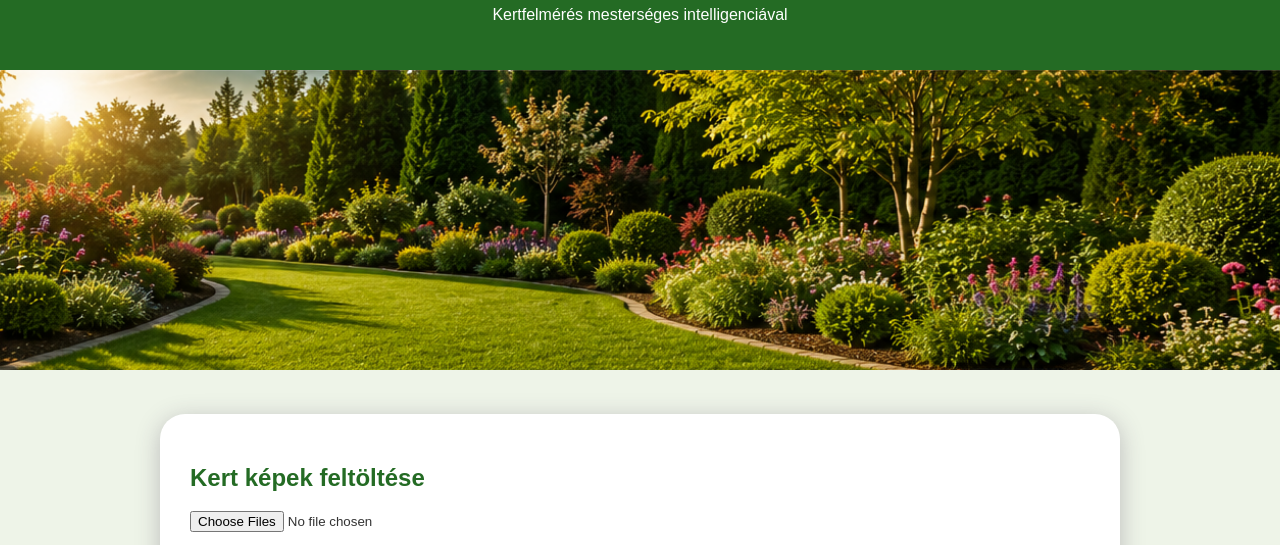
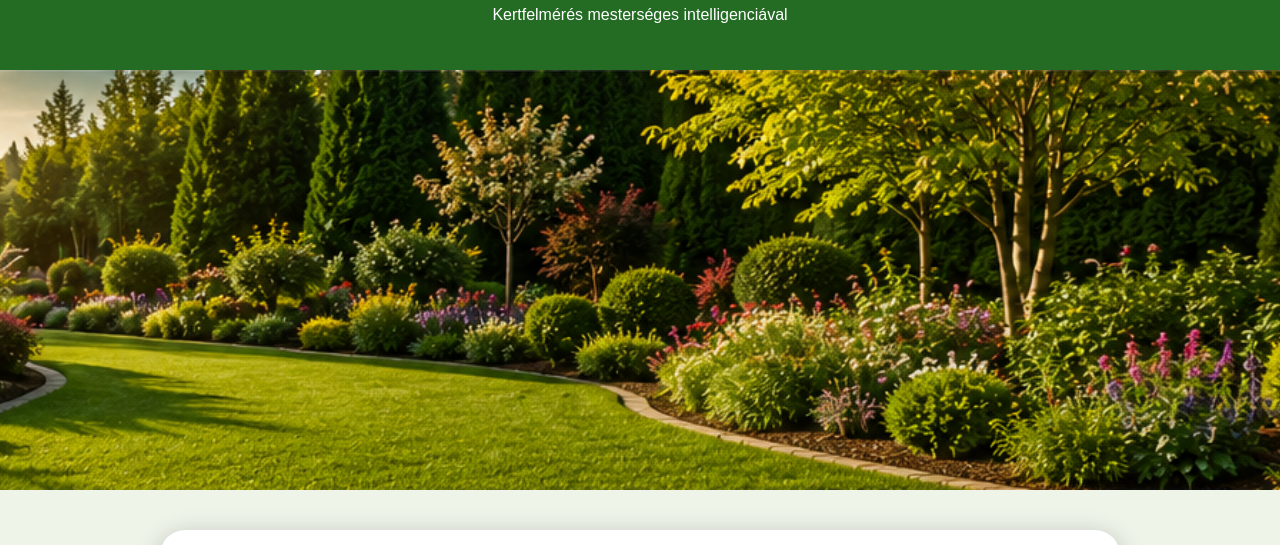
Before and after one commit to pikobenedek-art/lovasi-kert-ai, a website: page public/index.html in a window 1280 px wide. Shown: the part 173-718 px from the top of the page. Drawn offline with Linux system fonts and the light colour scheme.

Commit message:
Update style.css

```diff
--- a/public/style.css
+++ b/public/style.css
@@ -33,15 +33,24 @@ width:80px;
 }
 
 
+.hero {
+    width: 100%;
+    height: 420px;
+    overflow: hidden;
+}
 
-.hero img{
+.hero img {
+    width: 100%;
+    height: 100%;
+    display: block;
+    object-fit: cover;
+    object-position: center;
+}
 
-width:100%;
-
-height:300px;
-
-object-fit:cover;
-
+@media (max-width: 600px) {
+    .hero {
+        height: 260px;
+    }
 }
 
 
```
